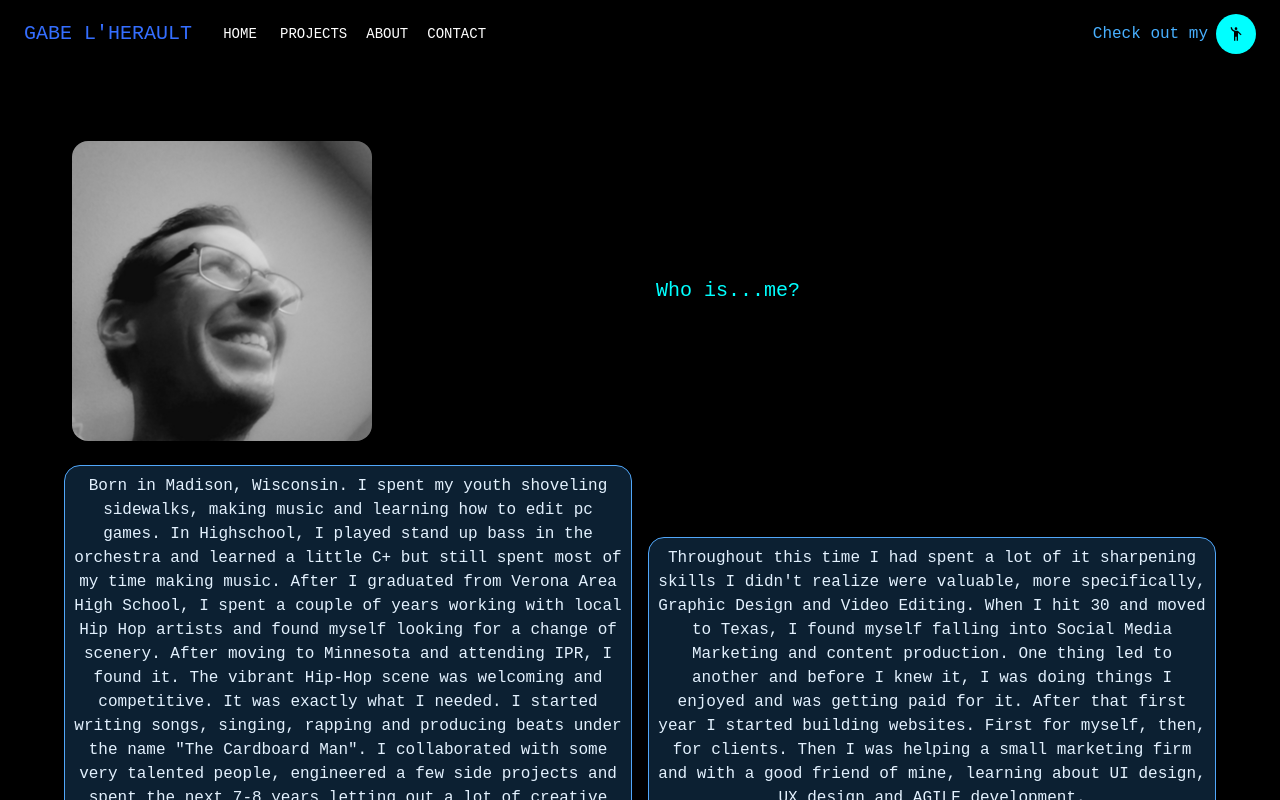
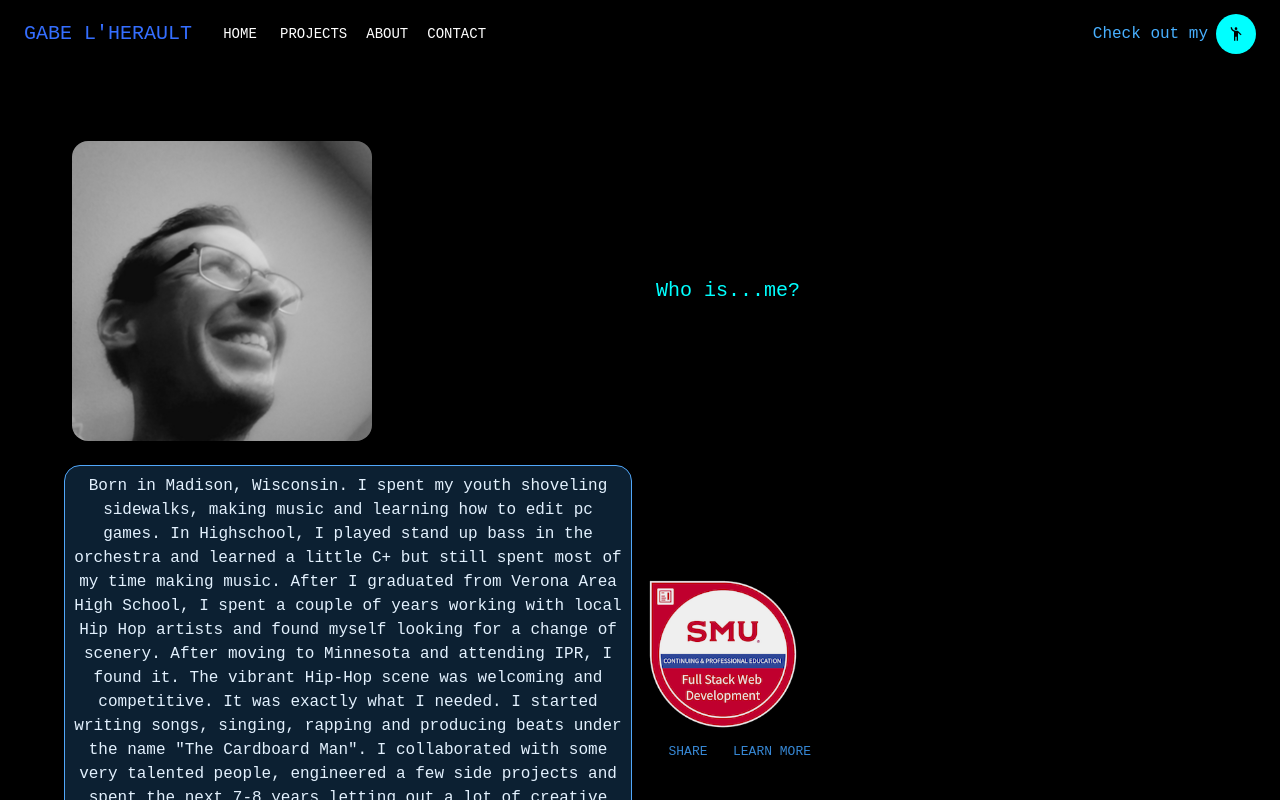
Before and after one commit to SherlockTheHomie/myfolio, a React (Create React App) app: page / in a window 1280 px wide. Both pictures are taken after a click on the button "ABOUT". Shown: the top 800 px of the page. Built offline with nearby package versions, Linux system fonts and the light colour scheme.

Commit message:
Adjusted about page, still not done

```diff
--- a/src/components/Pages/About.js
+++ b/src/components/Pages/About.js
@@ -72,35 +72,8 @@ export default function About() {
           }}>
             Born in Madison, Wisconsin. I spent my youth shoveling sidewalks, making music and learning how to edit pc games. In Highschool, I played stand up bass in the orchestra and learned a little C+ but still spent most of my time making music. After I graduated from Verona Area High School, I spent a couple of years working with local Hip Hop artists and found myself looking for a change of scenery. After moving to Minnesota and attending IPR, I found it. The vibrant Hip-Hop scene was welcoming and competitive. It was exactly what I needed. I started writing songs, singing, rapping and producing beats under the name "The Cardboard Man". I collaborated with some very talented people, engineered a few side projects and spent the next 7-8 years letting out a lot of creative energy which led to the release of 4 albums. As soon as my 30s were on the horizon, I started to sense I needed to change some things. I needed to find a stable career.
           </Typography>
-
-
         </Paper>
 
-        </Grow>
-      </Grid>
-      <Grid item xs={12} md={6} lg={6}>
-      <Grow in={true} style={{ transformOrigin: '0 0 0' }}{...(true ? { timeout: 3000 } : {})}>
-      <Paper elevation={1} sx={{
-          m: 0,
-          flexGrow: 1,
-          display: 'flex',
-          flexDirection: 'rows',
-          bgcolor: 'rgba(66,163,255,0.2)',
-          border: 1,
-          borderRadius: 4,
-          borderColor: '#52A8FB',
-        }}>
-          <Typography variant="body1" sx={{
-            margin: 1,
-            display: 'flex',
-            textAlign: 'center',
-            fontSize: '1.0rem',
-            color: '#e4f2ff',
-          }}>
-            Throughout this time I had spent a lot of it sharpening skills I didn't realize were valuable, more specifically, Graphic Design and Video Editing. When I hit 30 and moved to Texas, I found myself falling into Social Media Marketing and content production. One thing led to another and before I knew it, I was doing things I enjoyed and was getting paid for it. After that first year I started building websites. First for myself, then, for clients. Then I was helping a small marketing firm and with a good friend of mine, learning about UI design, UX design and AGILE development.
-          </Typography>
-
-        </Paper>
         </Grow>
       </Grid>
       <Grid item xs={12} md={6} lg={3}>
```
Also changed, not shown: src/components/Pages/Contact.js (+0 -7 lines).
